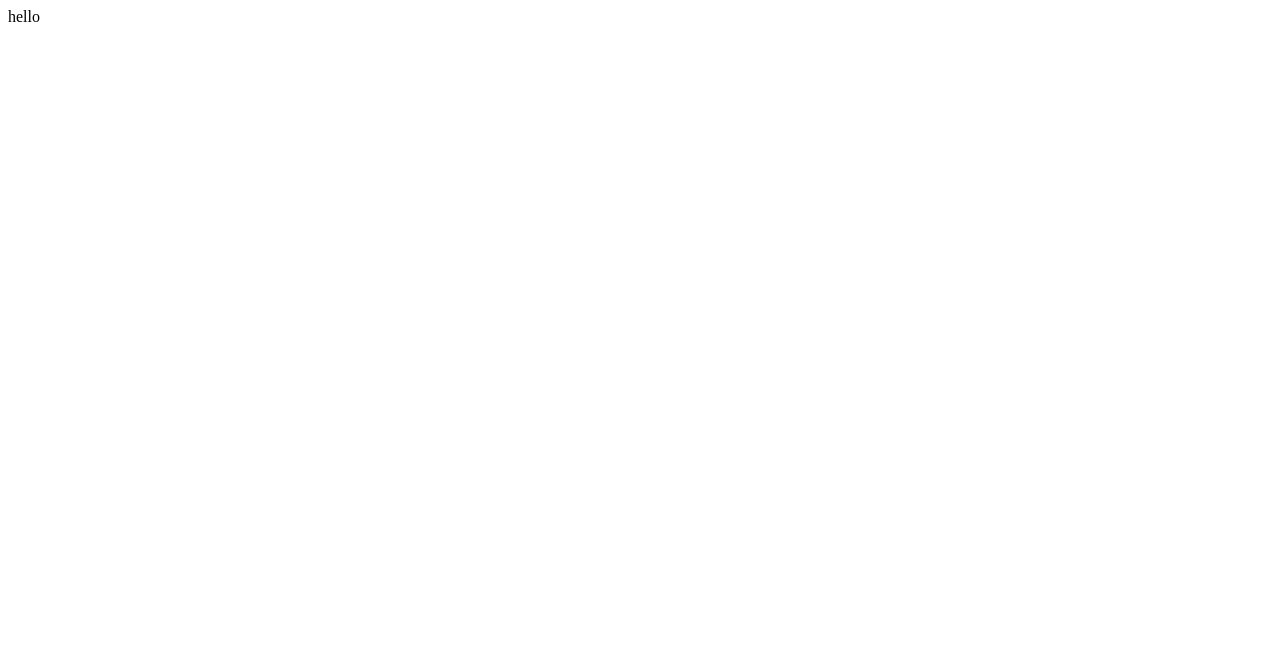
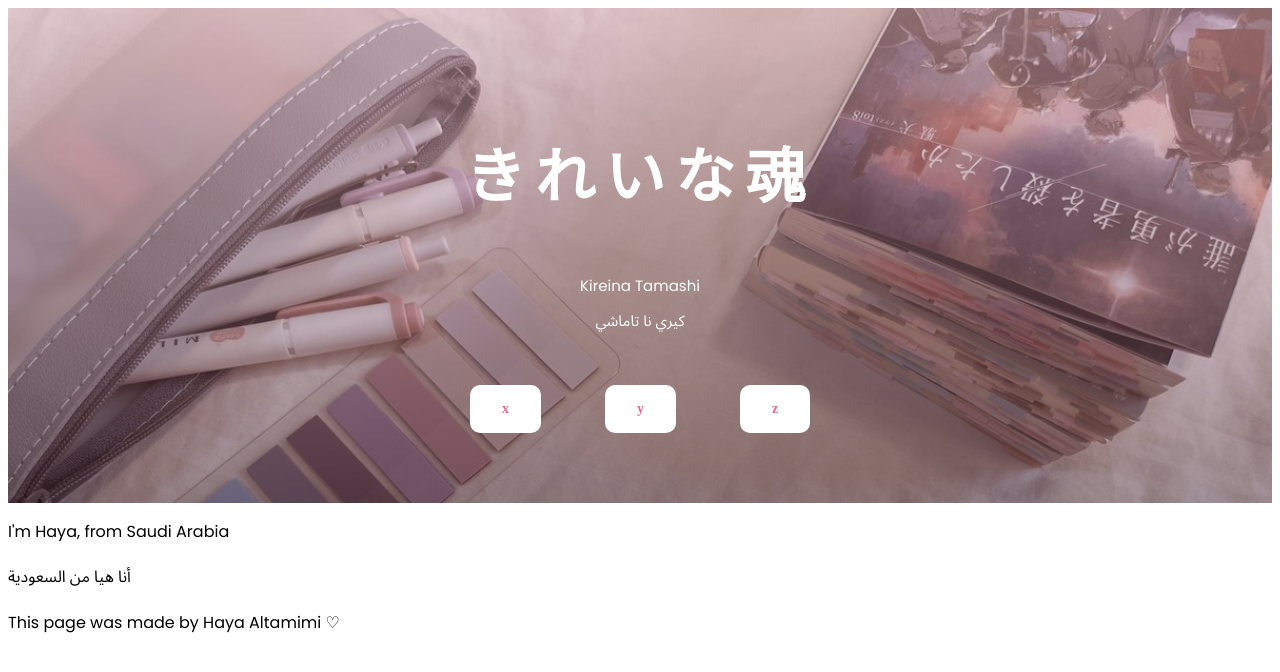
Before and after one commit to HayaTamimi/jpblog, a plain HTML site: page index.html in a window 1280 px wide. Drawn offline with Linux system fonts and the light colour scheme.

Commit message:
added the hero

```diff
--- a/index.html
+++ b/index.html
@@ -5,8 +5,40 @@
     <meta name="viewport" content="width=device-width, initial-scale=1.0">
     <link rel="stylesheet" href="styles/style.css">
     <title>Kireina Tamashi ♡ きれいな魂</title>
-</head>
+<link rel="preconnect" href="https://fonts.googleapis.com">
+<link rel="preconnect" href="https://fonts.gstatic.com" crossorigin>
+<link href="https://fonts.googleapis.com/css2?family=Noto+Sans+Arabic:wght@100..900&display=swap" rel="stylesheet">
+<link rel="preconnect" href="https://fonts.googleapis.com">
+<link rel="preconnect" href="https://fonts.gstatic.com" crossorigin>
+<link href="https://fonts.googleapis.com/css2?family=Poppins:ital,wght@0,100;0,200;0,300;0,400;0,500;0,600;0,700;0,800;0,900;1,100;1,200;1,300;1,400;1,500;1,600;1,700;1,800;1,900&display=swap" rel="stylesheet">
+<link rel="preconnect" href="https://fonts.googleapis.com">
+<link rel="preconnect" href="https://fonts.gstatic.com" crossorigin>
+<link href="https://fonts.googleapis.com/css2?family=Noto+Sans+JP:wght@100..900&family=Poppins:ital,wght@0,100;0,200;0,300;0,400;0,500;0,600;0,700;0,800;0,900;1,100;1,200;1,300;1,400;1,500;1,600;1,700;1,800;1,900&display=swap" rel="stylesheet"></head>
 <body>
-    hello
+    <div class="container">
+    <header>
+    <div class="hero">
+<h3 class="jap">きれいな魂</h3>
+<h2 class="eng">Kireina Tamashi</h2>
+<h2 class="arabic">كيري نا تاماشي</h2>
+<a href="">x</a>
+<a href="">y</a>
+<a href="">z</a>
+</div>
+</header>
+<div class="main">
+    <div class="eng">
+        <p>I'm Haya, from Saudi Arabia</p>
+    </div>
+    <div class="arabic">
+        <p>أنا هيا من السعودية</p>
+    </div>
+        </div>
+
+
+    <footer>
+       <p class="eng">This page was made by Haya Altamimi ♡</p>
+    </footer>
+</div>
 </body>
 </html>
--- a/styles/style.css
+++ b/styles/style.css
@@ -0,0 +1,68 @@
+body {
+}
+
+body .arabic {
+font-family: "Noto Sans Arabic", sans-serif;
+}
+
+body .eng {
+font-family: "Poppins", sans-serif;
+}
+
+body .jap {
+font-family: "Noto Sans JP", sans-serif;
+
+}
+
+.container {
+    max-width: 1400%;
+    margin: 0 auto;
+}
+
+
+header {
+background-image: linear-gradient(rgba(227, 185, 201, 0.488), rgba(55, 22, 38, 0.4)), url(../styles/imgs/hero.jpeg);
+background-repeat: no-repeat;
+background-size: cover;
+color: white;
+text-align: center;
+padding: 30px;
+}
+
+header .eng {
+  font-weight: 400;
+  font-style: normal;
+  font-size: 15px;
+  line-height: 1.5;
+}
+
+header .arabic {
+  font-weight: 400;
+  font-style: normal;
+  font-size: 15px;
+  line-height: 1.5;
+}
+
+header .jap {
+  font-weight: 800;
+  letter-spacing: 10px;
+  font-style: normal;
+  font-size: 60px;
+  padding-top: 30px;
+}
+
+header a {
+    font-weight: 700;
+    font-size: 14px;
+    text-decoration: none;
+    background-color: white;
+    color: palevioletred;
+    padding: 16px 32px;
+    border-radius: 10px;
+    display: inline-block;
+    margin: 40px 30px;
+}
+
+@media (max-width: 900) {
+
+}
```
Also changed, not shown: styles/imgs/hero.jpeg (added).
